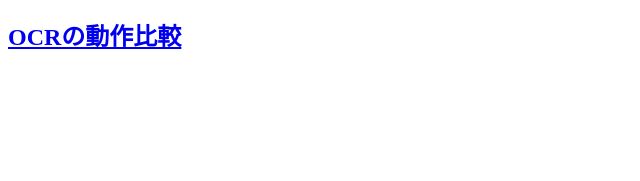
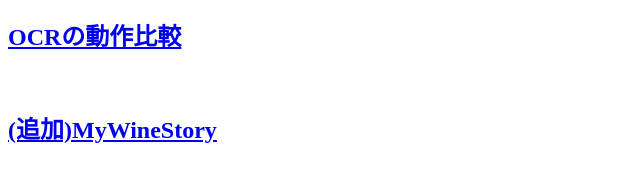
Before and after one commit to Masahiko-Les/Kadai05_API, a plain HTML site: page index.html in a window 1280 px wide. Shown: the part 127-308 px from the top of the page, without its empty margins (0-640 px from the left). Drawn offline with Linux system fonts and the light colour scheme.

Commit message:
MyWineStoryへのリンクを追加

```diff
--- a/index.html
+++ b/index.html
@@ -10,6 +10,8 @@
 <h1>API動作比較アプリ</h1>
     <a href="AI.html"><h2>OpenAIの動作比較</h2></a>
     <a href="OCR.html"><h2>OCRの動作比較</h2></a>
+<br>
+    <a href="MyWineStory/myWineStory.html"><h2>(追加)MyWineStory</h2></a>
 
 </body>
 </html>
```
